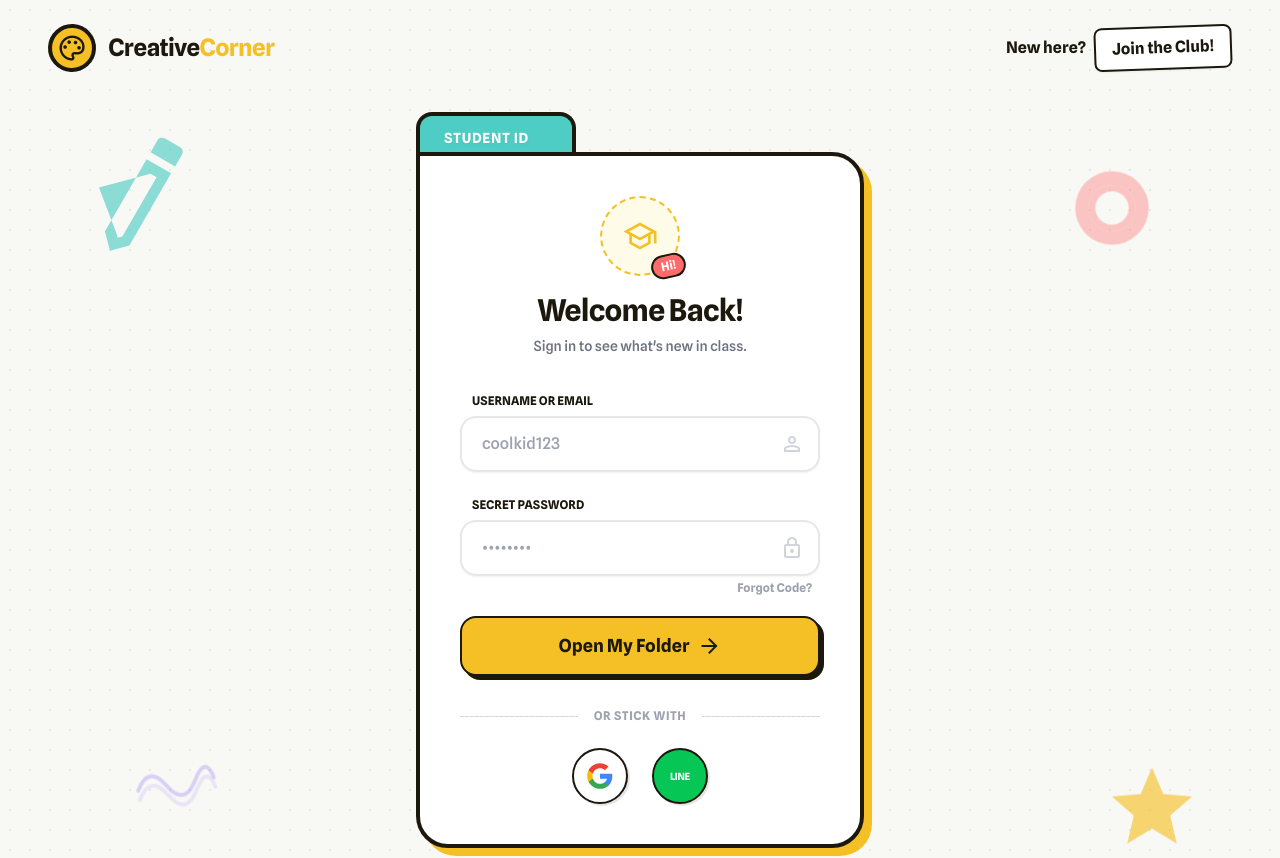
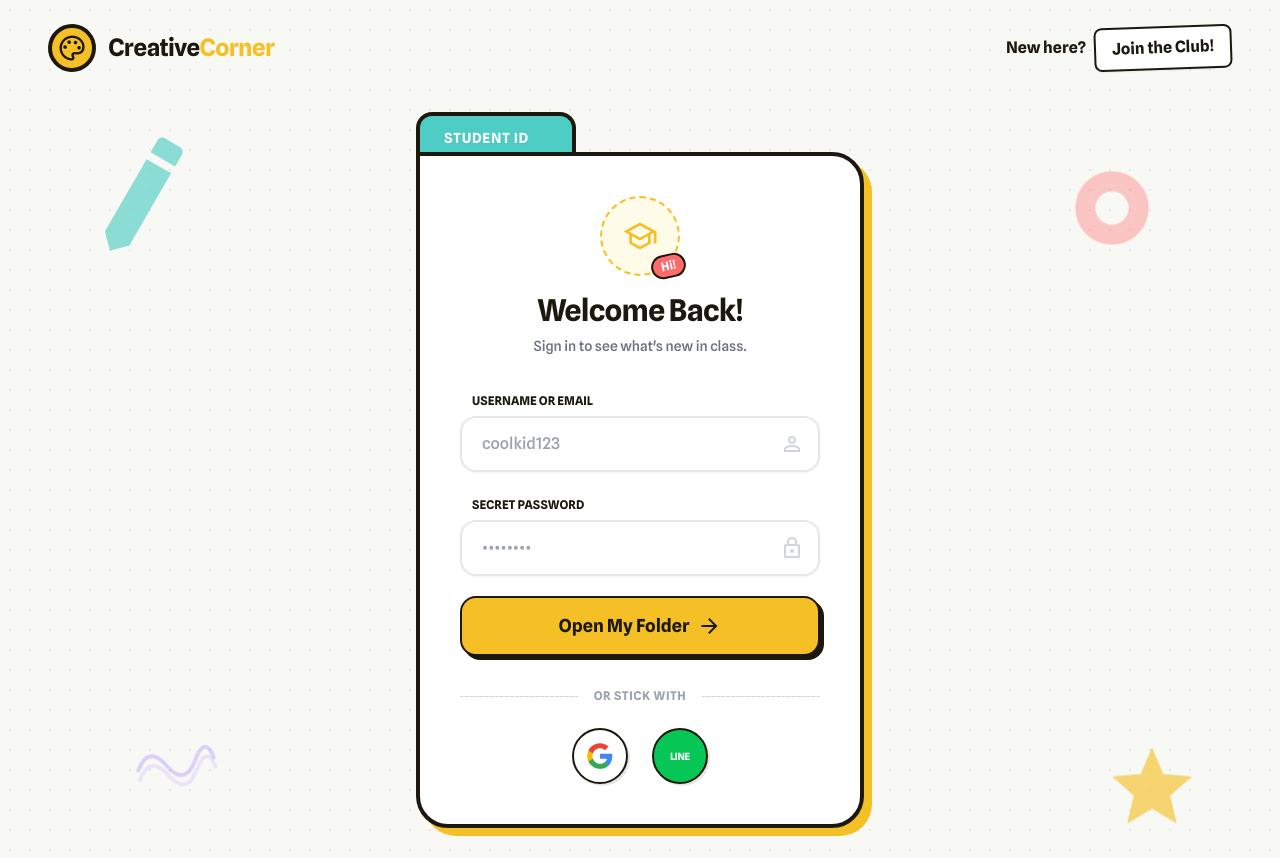
Before and after one commit to Ailwyn0822/smart-market, a Nuxt app in the folder frontend-client/: page /login in a window 1280 px wide. Shown: the top 858 px of the page. Built offline with nearby package versions, Linux system fonts and the light colour scheme.

Commit message:
fix:第三方登入按鈕抽離

```diff
--- /dev/null
+++ b/frontend-client/app/components/GoogleLoginBtn.vue
@@ -0,0 +1,19 @@
+<template>
+    <button
+        class="group relative size-14 rounded-full bg-white border-2 border-[#1c180d] shadow-[2px_2px_0px_rgba(0,0,0,0.1)] hover:scale-110 hover:-rotate-6 transition-transform duration-300 flex items-center justify-center">
+        <svg class="size-7" viewBox="0 0 24 24" xmlns="http://www.w3.org/2000/svg">
+            <path
+                d="M22.56 12.25c0-.78-.07-1.53-.2-2.25H12v4.26h5.92c-.26 1.37-1.04 2.53-2.21 3.31v2.77h3.57c2.08-1.92 3.28-4.74 3.28-8.09z"
+                fill="#4285F4"></path>
+            <path
+                d="M12 23c2.97 0 5.46-.98 7.28-2.66l-3.57-2.77c-.98.66-2.23 1.06-3.71 1.06-2.86 0-5.29-1.93-6.16-4.53H2.18v2.84C3.99 20.53 7.7 23 12 23z"
+                fill="#34A853"></path>
+            <path
+                d="M5.84 14.09c-.22-.66-.35-1.36-.35-2.09s.13-1.43.35-2.09V7.07H2.18C1.43 8.55 1 10.22 1 12s.43 3.45 1.18 4.93l2.85-2.22.81-.62z"
+                fill="#FBBC05"></path>
+            <path
+                d="M12 5.38c1.62 0 3.06.56 4.21 1.64l3.15-3.15C17.45 2.09 14.97 1 12 1 7.7 1 3.99 3.47 2.18 7.07l3.66 2.84c.87-2.6 3.3-4.53 6.16-4.53z"
+                fill="#EA4335"></path>
+        </svg>
+    </button>
+</template>
--- /dev/null
+++ b/frontend-client/app/components/LineLoginBtn.vue
@@ -0,0 +1,6 @@
+<template>
+    <button
+        class="group relative size-14 rounded-full bg-[#06c755] border-2 border-[#1c180d] shadow-[2px_2px_0px_rgba(0,0,0,0.1)] hover:scale-110 hover:rotate-6 transition-transform duration-300 flex items-center justify-center">
+        <span class="font-black text-white text-[10px] tracking-tight">LINE</span>
+    </button>
+</template>
--- /dev/null
+++ b/frontend-client/app/components/LoginDecorations.vue
@@ -0,0 +1,35 @@
+<template>
+    <div class="absolute inset-0 pointer-events-none overflow-hidden max-w-7xl mx-auto">
+        <!-- Pencil Icon -->
+        <svg class="absolute top-10 left-4 md:left-20 w-32 h-32 text-accent-blue/80 opacity-80 rotate-[-15deg]"
+            fill="currentColor" viewBox="0 0 24 24">
+            <path
+                d="M3 17.25V21h3.75L17.81 9.94l-3.75-3.75L3 17.25zM20.71 7.04c.39-.39.39-1.02 0-1.41l-2.34-2.34c-.39-.39-1.02-.39-1.41 0l-1.83 1.83 3.75 3.75 1.83-1.83z">
+            </path>
+        </svg>
+
+        <!-- Lightning Icon -->
+        <svg class="absolute bottom-10 right-4 md:right-20 w-24 h-24 text-primary/80 opacity-80 animate-bounce"
+            fill="currentColor" style="animation-duration: 3s;" viewBox="0 0 24 24">
+            <path
+                d="M12,17.27L18.18,21L16.54,13.97L22,9.24L14.81,8.62L12,2L9.19,8.62L2,9.24L7.45,13.97L5.82,21L12,17.27Z">
+            </path>
+        </svg>
+
+        <!-- Star/Splatter Icon -->
+        <svg class="absolute top-20 right-10 md:right-32 w-20 h-20 text-accent-red/60 opacity-60 rotate-12" fill="none"
+            stroke="currentColor" stroke-linecap="round" stroke-width="2" viewBox="0 0 24 24">
+            <path
+                d="M12 2C6.48 2 2 6.48 2 12s4.48 10 10 10 10-4.48 10-10S17.52 2 12 2zm0 18c-4.41 0-8-3.59-8-8s3.59-8 8-8 8 3.59 8 8-3.59 8-8 8z">
+            </path>
+            <path d="M12 6c-3.31 0-6 2.69-6 6s2.69 6 6 6 6-2.69 6-6-2.69-6-6-6z"></path>
+        </svg>
+
+        <!-- Swirl Icon -->
+        <svg class="absolute bottom-20 left-10 md:left-32 w-24 h-24 text-accent-purple/60 opacity-60 rotate-[-10deg]"
+            fill="none" stroke="currentColor" stroke-linecap="round" stroke-width="4" viewBox="0 0 100 100">
+            <path d="M10,50 Q25,25 40,50 T70,50 T90,50"></path>
+            <path d="M10,60 Q25,35 40,60 T70,60 T90,60" opacity="0.5"></path>
+        </svg>
+    </div>
+</template>
--- a/frontend-client/app/pages/login.vue
+++ b/frontend-client/app/pages/login.vue
@@ -1,31 +1,6 @@
 <template>
     <main class="flex-grow flex flex-col items-center justify-center w-full px-4 py-8 relative">
-        <div class="absolute inset-0 pointer-events-none overflow-hidden max-w-7xl mx-auto">
-            <svg class="absolute top-10 left-4 md:left-20 w-32 h-32 text-accent-blue/80 opacity-80 rotate-[-15deg]"
-                fill="currentColor" viewBox="0 0 24 24">
-                <path
-                    d="M14.06,9L15,9.94L5.92,19H5V18.08L4.06,9M17.66,3C17.41,3 17.15,3.1 16.96,3.29L15.13,5.12L18.88,8.87L20.71,7.04C21.1,6.65 21.1,6 20.71,5.63L18.37,3.29C18.17,3.09 17.92,3 17.66,3M14.06,6.19L3,17.25V21H6.75L17.81,9.94L14.06,6.19Z">
-                </path>
-            </svg>
-            <svg class="absolute bottom-10 right-4 md:right-20 w-24 h-24 text-primary/80 opacity-80 animate-bounce"
-                fill="currentColor" style="animation-duration: 3s;" viewBox="0 0 24 24">
-                <path
-                    d="M12,17.27L18.18,21L16.54,13.97L22,9.24L14.81,8.62L12,2L9.19,8.62L2,9.24L7.45,13.97L5.82,21L12,17.27Z">
-                </path>
-            </svg>
-            <svg class="absolute top-20 right-10 md:right-32 w-20 h-20 text-accent-red/60 opacity-60 rotate-12"
-                fill="none" stroke="currentColor" stroke-linecap="round" stroke-width="2" viewBox="0 0 24 24">
-                <path
-                    d="M12 2C6.48 2 2 6.48 2 12s4.48 10 10 10 10-4.48 10-10S17.52 2 12 2zm0 18c-4.41 0-8-3.59-8-8s3.59-8 8-8 8 3.59 8 8-3.59 8-8 8z">
-                </path>
-                <path d="M12 6c-3.31 0-6 2.69-6 6s2.69 6 6 6 6-2.69 6-6-2.69-6-6-6z"></path>
-            </svg>
-            <svg class="absolute bottom-20 left-10 md:left-32 w-24 h-24 text-accent-purple/60 opacity-60 rotate-[-10deg]"
-                fill="none" stroke="currentColor" stroke-linecap="round" stroke-width="4" viewBox="0 0 100 100">
-                <path d="M10,50 Q25,25 40,50 T70,50 T90,50"></path>
-                <path d="M10,60 Q25,35 40,60 T70,60 T90,60" opacity="0.5"></path>
-            </svg>
-        </div>
+        <LoginDecorations />
         <div class="relative w-full max-w-md mt-8 mb-8 z-10 group">
             <div
                 class="absolute -top-10 left-0 w-40 h-14 bg-accent-blue rounded-t-2xl border-t-4 border-l-4 border-r-4 border-[#1c180d] z-0 flex items-center justify-start pl-6 pb-2">
@@ -51,7 +26,7 @@
                         <div class="space-y-1">
                             <label class="text-xs font-bold text-[#1c180d] uppercase ml-3">Username or Email</label>
                             <div class="relative group/input">
-                                <input
+                                <input v-model="loginForm.username"
                                     class="w-full pl-5 pr-4 py-3.5 bg-white border-2 border-gray-200 rounded-2xl focus:border-[#1c180d] focus:ring-0 text-[#1c180d] font-medium placeholder-gray-400 shadow-sm transition-all group-hover/input:border-gray-300"
                                     placeholder="coolkid123" type="text" />
                                 <div class="absolute inset-y-0 right-4 flex items-center pointer-events-none">
@@ -63,7 +38,7 @@
                         <div class="space-y-1">
                             <label class="text-xs font-bold text-[#1c180d] uppercase ml-3">Secret Password</label>
                             <div class="relative group/input">
-                                <input
+                                <input v-model="loginForm.password"
                                     class="w-full pl-5 pr-4 py-3.5 bg-white border-2 border-gray-200 rounded-2xl focus:border-[#1c180d] focus:ring-0 text-[#1c180d] font-medium placeholder-gray-400 shadow-sm transition-all group-hover/input:border-gray-300"
                                     placeholder="••••••••" type="password" />
                                 <div class="absolute inset-y-0 right-4 flex items-center pointer-events-none">
@@ -71,12 +46,8 @@
                                         class="material-symbols-outlined text-gray-300 group-focus-within/input:text-primary">lock</span>
                                 </div>
                             </div>
-                            <div class="flex justify-end pr-2">
-                                <a class="text-xs font-bold text-gray-400 hover:text-accent-blue hover:underline decoration-2 decoration-wavy"
-                                    href="#">Forgot Code?</a>
-                            </div>
                         </div>
-                        <button
+                        <button @click="login"
                             class="w-full bg-primary hover:bg-[#eab308] text-[#1c180d] text-lg font-black px-8 py-3.5 rounded-2xl shadow-[4px_4px_0px_#1c180d] border-2 border-[#1c180d] active:shadow-none active:translate-y-1 transition-all flex items-center justify-center gap-2 mt-4">
                             Open My Folder
                             <span class="material-symbols-outlined">arrow_forward</span>
@@ -92,27 +63,8 @@
                                 with</span>
                         </div>
                         <div class="flex justify-center gap-6">
-                            <button @click="loginWithGoogle"
-                                class="group relative size-14 rounded-full bg-white border-2 border-[#1c180d] shadow-[2px_2px_0px_rgba(0,0,0,0.1)] hover:scale-110 hover:-rotate-6 transition-transform duration-300 flex items-center justify-center">
-                                <svg class="size-7" viewBox="0 0 24 24" xmlns="http://www.w3.org/2000/svg">
-                                    <path
-                                        d="M22.56 12.25c0-.78-.07-1.53-.2-2.25H12v4.26h5.92c-.26 1.37-1.04 2.53-2.21 3.31v2.77h3.57c2.08-1.92 3.28-4.74 3.28-8.09z"
-                                        fill="#4285F4"></path>
-                                    <path
-                                        d="M12 23c2.97 0 5.46-.98 7.28-2.66l-3.57-2.77c-.98.66-2.23 1.06-3.71 1.06-2.86 0-5.29-1.93-6.16-4.53H2.18v2.84C3.99 20.53 7.7 23 12 23z"
-                                        fill="#34A853"></path>
-                                    <path
-                                        d="M5.84 14.09c-.22-.66-.35-1.36-.35-2.09s.13-1.43.35-2.09V7.07H2.18C1.43 8.55 1 10.22 1 12s.43 3.45 1.18 4.93l2.85-2.22.81-.62z"
-                                        fill="#FBBC05"></path>
-                                    <path
-                                        d="M12 5.38c1.62 0 3.06.56 4.21 1.64l3.15-3.15C17.45 2.09 14.97 1 12 1 7.7 1 3.99 3.47 2.18 7.07l3.66 2.84c.87-2.6 3.3-4.53 6.16-4.53z"
-                                        fill="#EA4335"></path>
-                                </svg>
-                            </button>
-                            <button @click="loginWithLine"
-                                class="group relative size-14 rounded-full bg-[#06c755] border-2 border-[#1c180d] shadow-[2px_2px_0px_rgba(0,0,0,0.1)] hover:scale-110 hover:rotate-6 transition-transform duration-300 flex items-center justify-center">
-                                <span class="font-black text-white text-[10px] tracking-tight">LINE</span>
-                            </button>
+                            <GoogleLoginBtn @click="loginWithGoogle" />
+                            <LineLoginBtn @click="loginWithLine" />
                         </div>
                     </div>
                 </div>
@@ -125,6 +77,16 @@
 definePageMeta({
     layout: 'auth'
 })
+
+const loginForm = ref({
+    username: '',
+    password: ''
+})
+
+const login = () => {
+    alert(`account:${loginForm.value.username}, password:${loginForm.value.password}`)
+}
+
 const loginWithGoogle = () => {
     window.location.href = 'http://localhost:8080/auth/google'
 }
```
